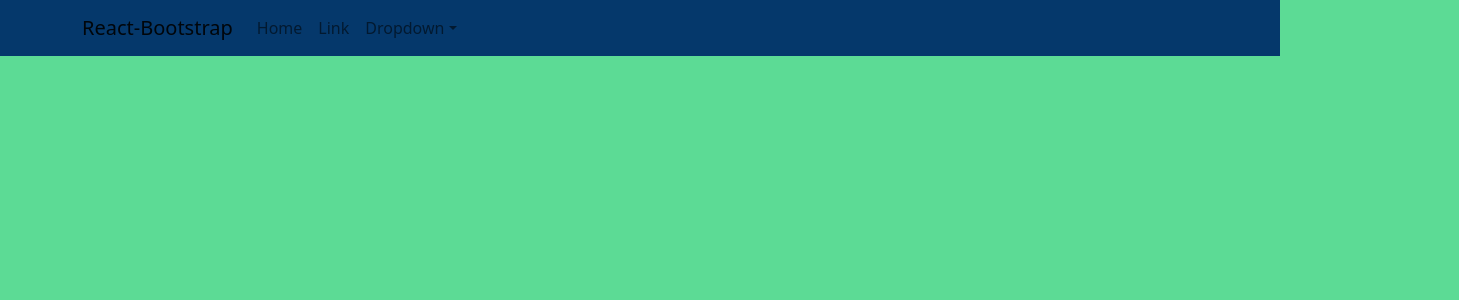
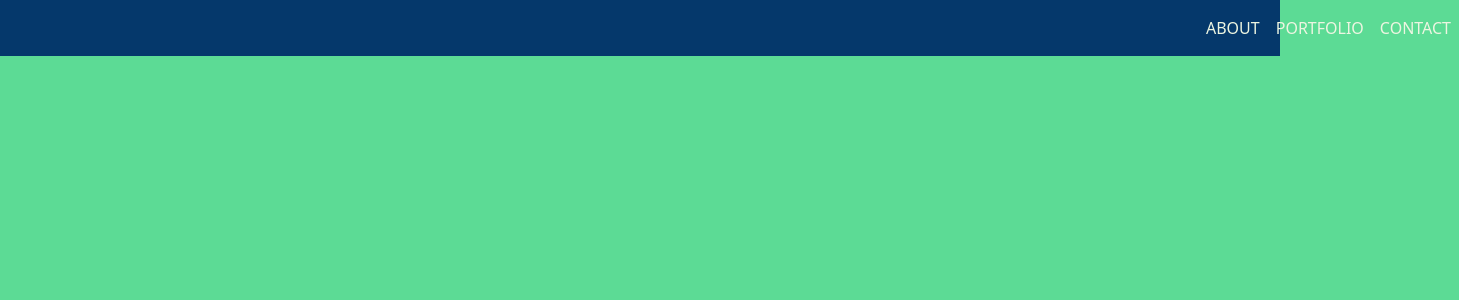
Before and after one commit to jceb30198/jceb30198.github.io, a React (Create React App) app: page / in a window 1280 px wide. Shown: the top 300 px of the page, 1459 px wide, since content can reach past the window. Built offline with nearby package versions, Linux system fonts and the light colour scheme.

Commit message:
Finished with the design of the navbar. I just need to change the font.

```diff
--- a/src/components/Nav/Nav.js
+++ b/src/components/Nav/Nav.js
@@ -1,5 +1,5 @@
 import React from 'react';
-import { Nav, Navbar, Container, NavDropdown } from 'react-bootstrap';
+import { Nav, Navbar, Container, Col } from 'react-bootstrap';
 
 class Navigation extends React.Component {
   constructor(props) {
@@ -13,23 +13,14 @@ class Navigation extends React.Component {
   render() {
 
     return (
-      <Navbar bg="secondary" text='light' expand="md">
+      <Navbar bg="secondary">
         <Container>
-          <Navbar.Brand href="#home">React-Bootstrap</Navbar.Brand>
-          <Navbar.Toggle aria-controls="basic-navbar-nav" />
-          <Navbar.Collapse id="basic-navbar-nav">
-            <Nav className="me-auto">
-              <Nav.Link href="#home">Home</Nav.Link>
-              <Nav.Link href="#link">Link</Nav.Link>
-              <NavDropdown title="Dropdown" id="basic-nav-dropdown">
-                <NavDropdown.Item href="#action/3.1">Action</NavDropdown.Item>
-                <NavDropdown.Item href="#action/3.2">Another action</NavDropdown.Item>
-                <NavDropdown.Item href="#action/3.3">Something</NavDropdown.Item>
-                <NavDropdown.Divider />
-                <NavDropdown.Item href="#action/3.4">Separated link</NavDropdown.Item>
-              </NavDropdown>
-            </Nav>
-          </Navbar.Collapse>
+          <Col xs={12}/>
+          <Nav className="me-auto text-light">
+            <Nav.Link href="#home" className='text-light'>ABOUT</Nav.Link>
+            <Nav.Link href="#portfolio" className='text-light'>PORTFOLIO</Nav.Link>
+            <Nav.Link href="#contact" className='text-light'>CONTACT</Nav.Link>
+          </Nav>
         </Container>
       </Navbar>
     )
```
